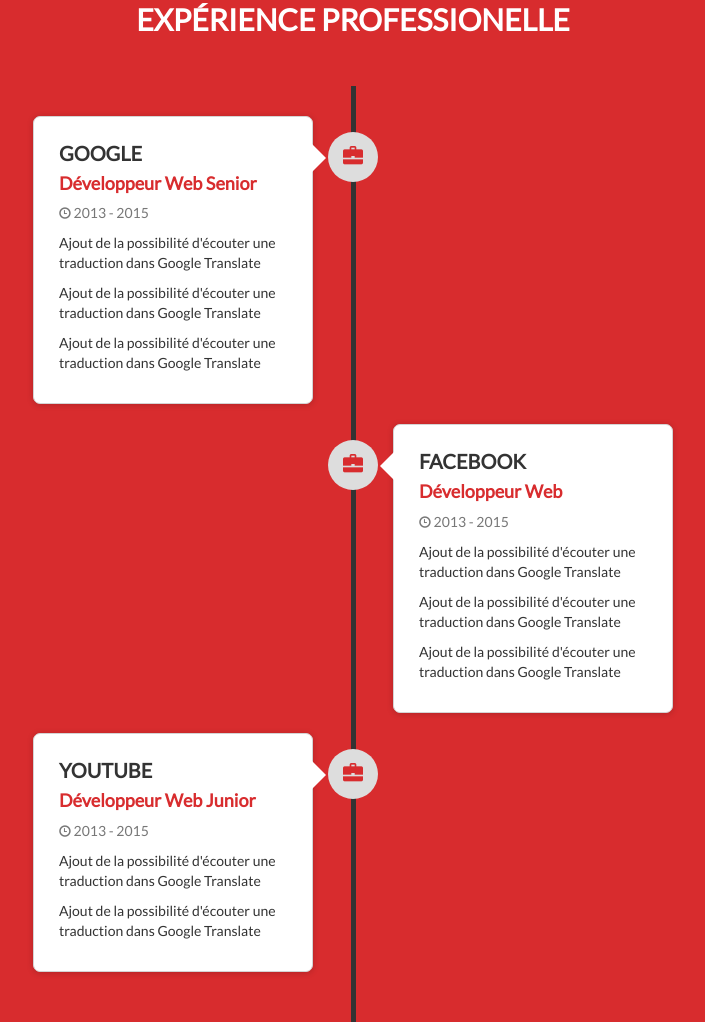
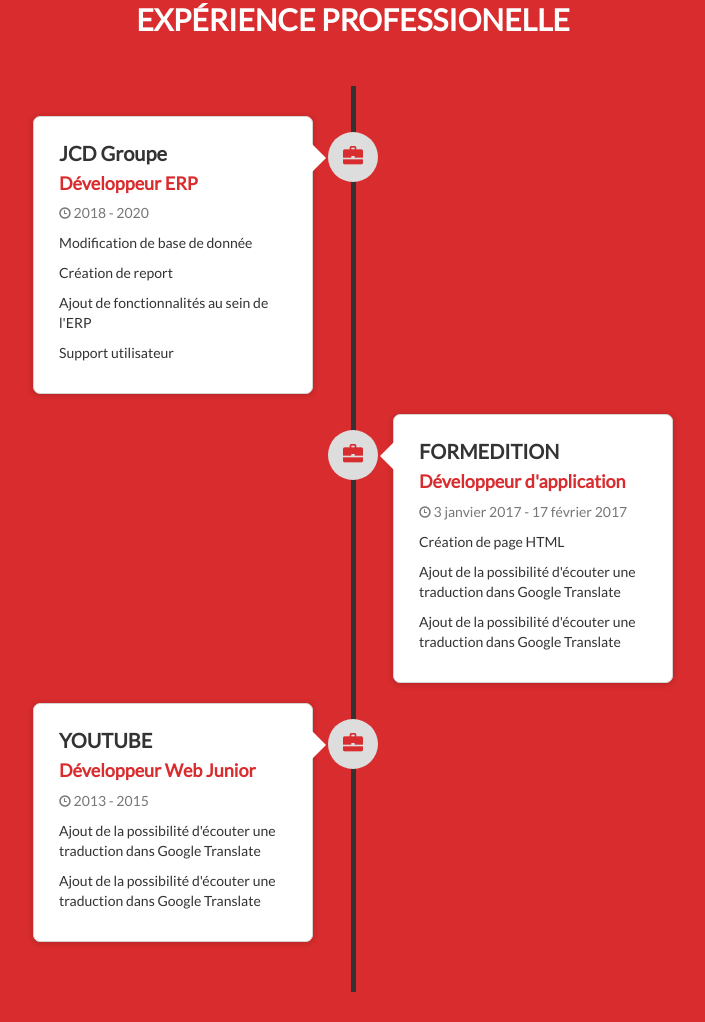
Before and after one commit to Nic0o-L/CV-Bootstrap, a plain HTML site: page index.html in a window 1280 px wide. Shown: the part 956-1978 px from the top of the page, without its empty margins (287-992 px from the left). Drawn offline with nearby package versions, Linux system fonts and the light colour scheme.

Commit message:
Début modif des données cv

```diff
--- a/index.html
+++ b/index.html
@@ -18,7 +18,7 @@
         <script src="js/script.js"></script>
 
         <!-- Titre -->
-        <title>CV Nicolas</title>
+        <title>CV Nicolas Lardier</title>
     </head>
     <body data-spy="scroll" data-target=".navbar" data-offset="60">
 
@@ -112,14 +112,15 @@
                         <div class="timeline-panel-container">
                             <div class="timeline-panel">
                                 <div class="timeline-heading">
-                                    <h3>GOOGLE</h3>
-                                    <h4>Développeur Web Senior</h4>
-                                    <p class="text-muted"><small class="glyphicon glyphicon-time"></small> 2013 - 2015</p>
+                                    <h3>JCD Groupe</h3>
+                                    <h4>Développeur ERP</h4>
+                                    <p class="text-muted"><small class="glyphicon glyphicon-time"></small> 2018 - 2020</p>
                                 </div>
                                 <div class="timeline-body">
-                                    <p>Ajout de la possibilité d'écouter une traduction dans Google Translate</p>
-                                    <p>Ajout de la possibilité d'écouter une traduction dans Google Translate</p>
-                                    <p>Ajout de la possibilité d'écouter une traduction dans Google Translate</p>
+                                    <p>Modification de base de donnée</p>
+                                    <p>Création de report</p>
+                                    <p>Ajout de fonctionnalités au sein de l'ERP</p>
+                                    <p>Support utilisateur</p>
                                 </div>
                             </div>
                         </div>
@@ -130,12 +131,12 @@
                         <div class="timeline-panel-container-inverted">
                             <div class="timeline-panel">
                                 <div class="timeline-heading">
-                                    <h3>FACEBOOK</h3>
-                                    <h4>Développeur Web</h4>
-                                    <p class="text-muted"><small class="glyphicon glyphicon-time"></small> 2013 - 2015</p>
+                                    <h3>FORMEDITION</h3>
+                                    <h4>Développeur d'application</h4>
+                                    <p class="text-muted"><small class="glyphicon glyphicon-time"></small> 3 janvier 2017 - 17 février 2017</p>
                                 </div>
                                 <div class="timeline-body">
-                                    <p>Ajout de la possibilité d'écouter une traduction dans Google Translate</p>
+                                    <p>Création de page HTML</p>
                                     <p>Ajout de la possibilité d'écouter une traduction dans Google Translate</p>
                                     <p>Ajout de la possibilité d'écouter une traduction dans Google Translate</p>
                                 </div>
```
